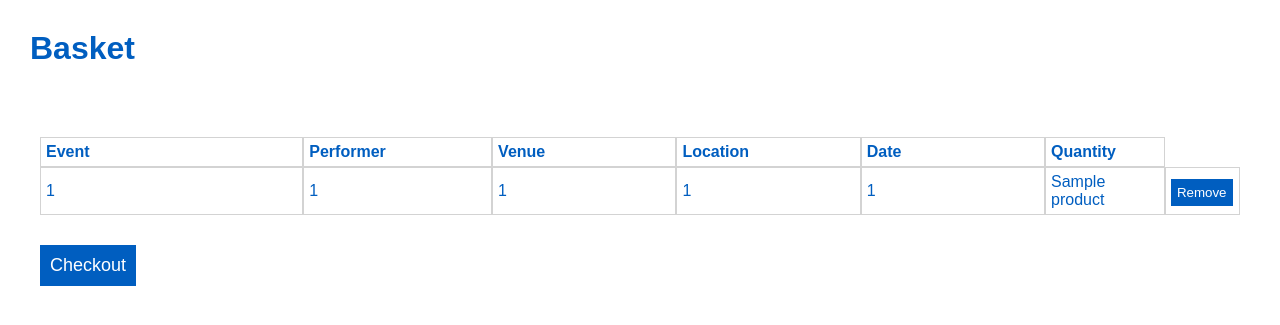
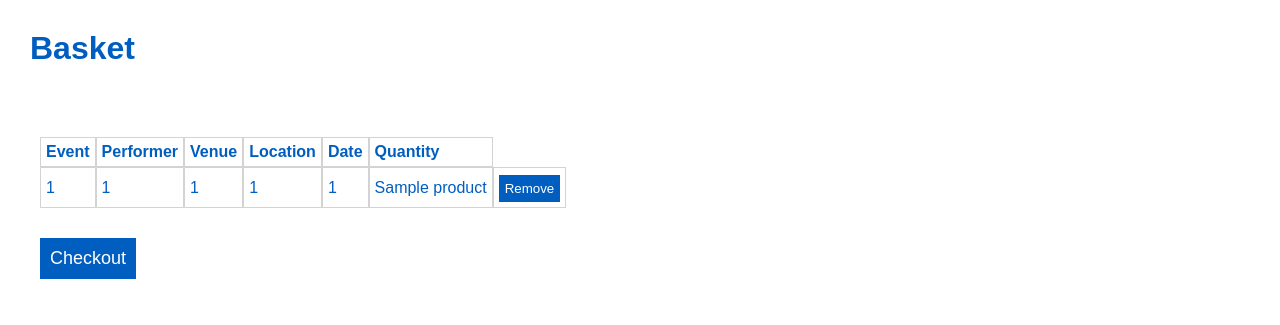
Before and after one commit to William-Eddy/myTickets, a Flask app: template templates/basket.html in a window 1280 px wide. Shown: the part 135-460 px from the top of the page. Run offline with Flask 2, Linux system fonts and the light colour scheme; the template is opened without the code that fills it: most values are stand-ins (such as "Sample title", 1, 10 or a date in 2020).

Commit message:
table sizing amended

```diff
--- a/static/css/theme.css
+++ b/static/css/theme.css
@@ -155,6 +155,11 @@ nav ul li{
   padding: 40px;
 }
 
+.basketTable table{
+  max-width:100%;
+  white-space:nowrap;
+}
+
 .basketTable td{
   padding: 5px;
   border: 1px solid lightGrey;
--- a/templates/basketSummary.html
+++ b/templates/basketSummary.html
@@ -11,13 +11,13 @@
     </tr>
     {% for product in basketData %}
     <tr>
-      <td style="width:10%">{{product[0][1]}}</td>
-      <td style="width:7%">{{product[0][2]}}</td>
-      <td style="width:7%">{{product[0][3]}}</td>
-      <td style="width:7%">{{product[0][4]}}</td>
-      <td style="width:7%">{{product[0][5]}}</td>
-      <td style="width:3%">{{product[1]}}</td>
-      <td style="width:0.1%">
+      <td>{{product[0][1]}}</td>
+      <td>{{product[0][2]}}</td>
+      <td>{{product[0][3]}}</td>
+      <td>{{product[0][4]}}</td>
+      <td>{{product[0][5]}}</td>
+      <td>{{product[1]}}</td>
+      <td>
         <form onSubmit="">
           <input type="submit" class="button" value="Remove" />
         </form>
@@ -25,4 +25,6 @@
     </tr>
     {% endfor %}
   </table>
+
+
 </div>
--- a/templates/payment.html
+++ b/templates/payment.html
@@ -5,11 +5,9 @@
 {% block content %}
 {{ super() }}
 
-Payment
+<h1 class="pageTitle">Checkout</h1>
 
 {% include "guestInfo.html" %}
-
-{% include "basketSummary.html" %}
 
 PAYMENT API HERE
 
```
